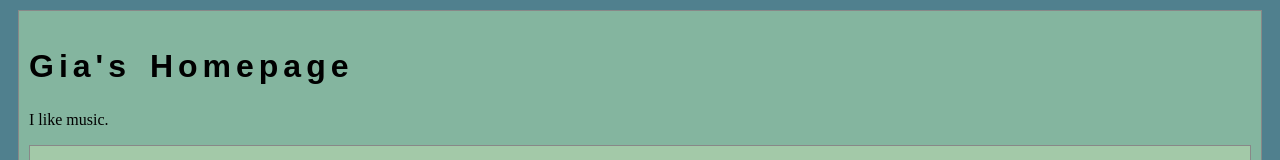
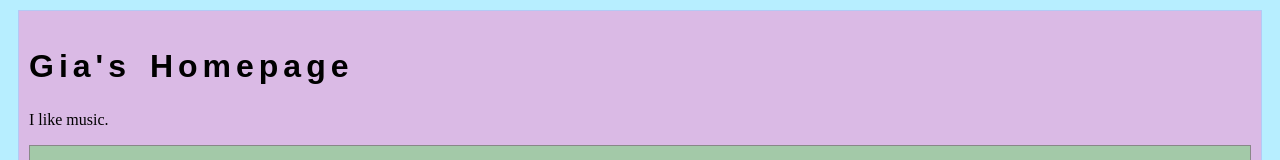
Before and after one commit to ganuccio/art101, a plain HTML site: page index.html in a window 1280 px wide. Shown: the top 160 px of the page. Drawn offline with Linux system fonts and the light colour scheme; grey boxes are pictures that could not be loaded.

Commit message:
font update

```diff
--- a/css/site.css
+++ b/css/site.css
@@ -4,12 +4,12 @@
 
 /* we can select an html element tag, in this case "body" will apply to the whole document */
 body {
-  background-color: #50808E;
+  background-color: #b7eeff;
 }
 
 /* we can have rules apply to multiple elements at the same time with commas */
 h1,h2,h3 {
-  font-family: sans-serif;
+  font-family:fantasy;
 }
 
 /* and we can have rules that overlap other rules, both take effect */
@@ -23,8 +23,8 @@ h1 {
 #content {
   margin: 10px;
   padding: 10px;
-  border: solid 1px #888;
-  background-color: #84B59F;
+  border: solid 1px #b4c9f5;
+  background-color: #dabae5;
 }
 
 /* the period in a CSS selector selects an element by class, e.g., class="minor-section" */
```
